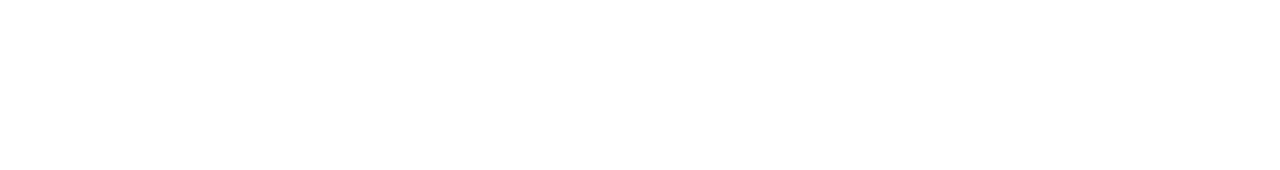
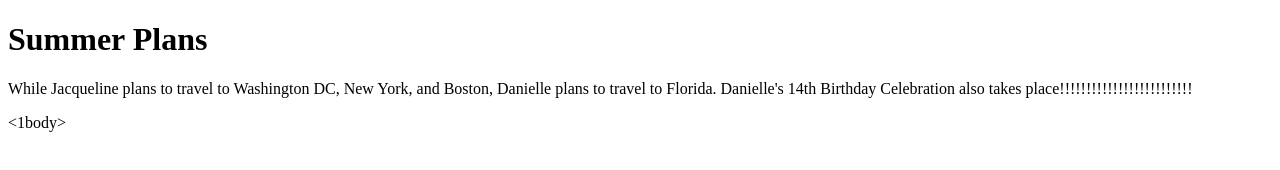
Before and after one commit to lesliekim347/lesliekim347.github.io, a plain HTML site: page index.html in a window 1280 px wide. Drawn offline with Linux system fonts and the light colour scheme.

Commit message:
Update index.html

```diff
--- a/index.html
+++ b/index.html
@@ -4,6 +4,10 @@
 <head>
   <title> DJBlog </title>
 </head>
+<body>
+  <h1> Summer Plans </h1>
+  <p> While Jacqueline plans to travel to Washington DC, New York, and Boston, Danielle plans to travel to Florida. Danielle's 14th Birthday Celebration also takes place!!!!!!!!!!!!!!!!!!!!!!!!! </p>
+<1body>
 
 
 </html>
```
